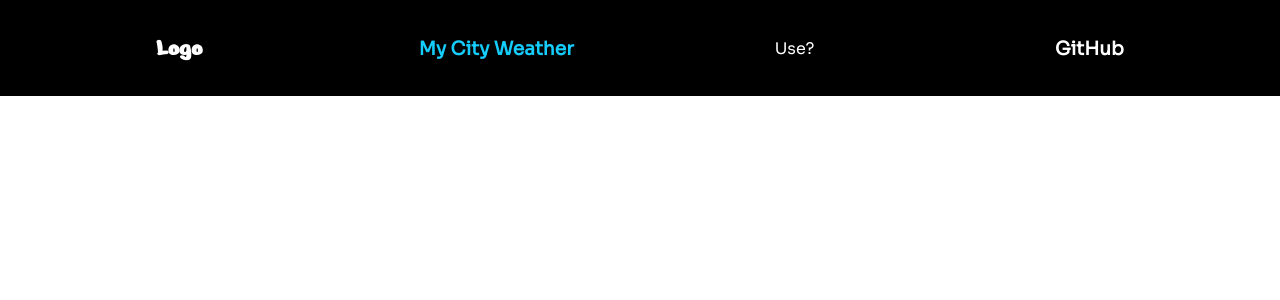
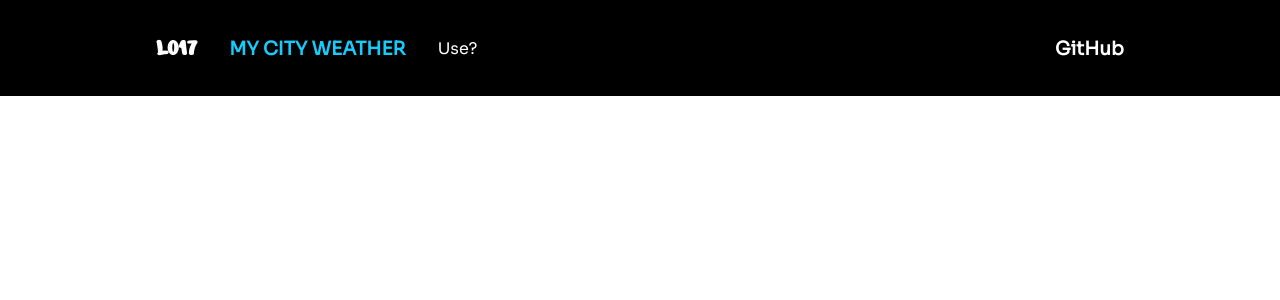
Before and after one commit to legendof17/my-city-weather, a React (Create React App) app: page / in a window 1280 px wide. Shown: the top 300 px of the page. Built offline with nearby package versions, Linux system fonts and the light colour scheme.

Commit message:
Improved Navbar

```diff
--- a/src/components/Navbar/NavbarElements.js
+++ b/src/components/Navbar/NavbarElements.js
@@ -9,6 +9,9 @@ export const Nav = styled.nav`
   justify-content: space-between;
   padding: 0.5rem calc((100vw - 1000px) / 2);
   z-index: 10;
+
+  /* Third Nav */
+  // justify-content: flex-start;
 `;
 
 export const Logo = styled.a`
@@ -30,9 +33,10 @@ export const NavLink = styled(Link)`
   display: flex;
   align-items: center;
   text-decoration: none;
-  // padding: 0 1rem;
+  padding: 0 1rem;
   height: 100%;
   cursor: pointer;
+  white-space: nowrap;
 
   &.active {
     color: #15cdfc;
@@ -42,10 +46,8 @@ export const NavLink = styled(Link)`
 export const Bars = styled(FaBars)`
   display: none;
   color: #fff;
-  transition: all 0.2s ease-in-out;
-
-  @media screen and (min-width: 568px) {
-    transition: all 0.2s ease-in-out;
+  @media screen and (max-width: 768px) {
+    display: block;
     position: absolute;
     top: 0;
     right: 0;
@@ -57,12 +59,48 @@ export const Bars = styled(FaBars)`
 
 export const NavMenu = styled.div`
   display: flex;
-  align-right: center;
-  margin-right: 24px;
-  transition: all 0.2s ease-in-out;
+  align-items: center;
+  // margin-right: -24px;
 
-  @media screen and (max-width: 568px) {
-    transition: all 0.2s ease-in-out;
+  /* Second Nav */
+  // margin-right: 24px;
+
+  /* Third Nav */
+  width: 100vw;
+  white-space: nowrap;
+
+  @media screen and (max-width: 768px) {
     display: none;
   }
 `;
+
+export const NavBtn = styled.nav`
+  display: flex;
+  align-items: center;
+  margin-right: 24px;
+  /* Third Nav */
+  justify-content: flex-end;
+  width: 100vw;
+  @media screen and (max-width: 768px) {
+    display: none;
+  }
+`;
+
+export const NavBtnLink = styled(Link)`
+  border-radius: 4px;
+  background: #256ce1;
+  padding: 10px 22px;
+  color: #fff;
+  outline: none;
+  border: none;
+  cursor: pointer;
+  transition: all 0.2s ease-in-out;
+  text-decoration: none;
+  /* Second Nav */
+  margin-left: 24px;
+  &:hover {
+    transition: all 0.2s ease-in-out;
+    background: #fff;
+    color: #010606;
+  }
+`;
--- a/src/components/Navbar/index.js
+++ b/src/components/Navbar/index.js
@@ -1,21 +1,24 @@
 import React from 'react'
-import {Nav, NavLink, Bars, NavMenu, Logo} from './NavbarElements'
+import {Nav, NavLink, NavMenu, NavBtn, NavBtnLink, Logo} from './NavbarElements'
 
 const Navbar = () => {
     return (
         <Nav>
             <Logo href="https://www.google.com" className="Logo">
-                <h1>Logo</h1>
+                <h1>LO17</h1>
             </Logo>
-            <Bars />
             <NavLink to="/" activeStyle>
-                <h3>My City Weather</h3>
+                <h3>MY CITY WEATHER</h3>
             </NavLink>
+            {/* <Bars /> */}
             <NavMenu>
                 <NavLink to="/howtouse" activeStyle>
                     Use?
                 </NavLink>
             </NavMenu>
+            {/* <NavBtn>
+                <NavBtnLink to='/signin'>Sign In</NavBtnLink>
+             </NavBtn> */}
             <Logo href="https://www.google.com">
                 <h3>GitHub</h3>
             </Logo>
```
